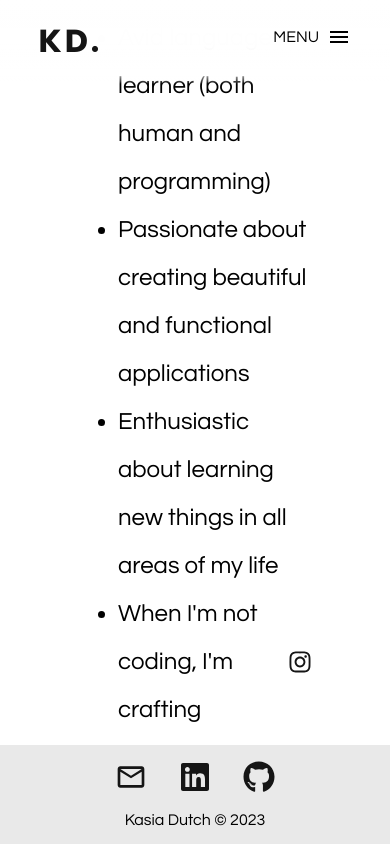
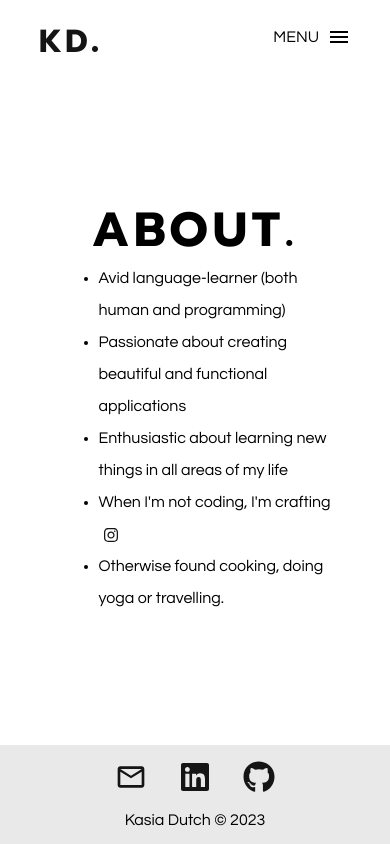
Before and after one commit to kashcoding/kashcoding.github.io, a React (Create React App) app: page /about in a window 390 px wide. Built offline with nearby package versions, Linux system fonts and the light colour scheme.

Commit message:
Improve responsiveness for mobile

```diff
--- a/src/About/About.js
+++ b/src/About/About.js
@@ -11,12 +11,10 @@ function About() {
 					<li>Passionate about creating beautiful and functional applications</li>
 					<li>Enthusiastic about learning new things in all areas of my life</li>
 					<li>
-						<span>
-							When I'm not coding, I'm crafting
-							<a href='https://www.instagram.com/handmadebykash' target='_blank' rel='noreferrer'>
-								<FaInstagram />
-							</a>
-						</span>
+						When I'm not coding, I'm crafting
+						<a href='https://www.instagram.com/handmadebykash' target='_blank' rel='noreferrer'>
+							<FaInstagram />
+						</a>
 					</li>
 					<li>Otherwise found cooking, doing yoga or travelling.</li>
 				</ul>
--- a/src/styles.scss
+++ b/src/styles.scss
@@ -113,6 +113,7 @@ a {
 		display: flex;
 		justify-items: space-around;
 		align-items: center;
+		flex-wrap: wrap;
 	}
 
 	.segment {
@@ -213,21 +214,22 @@ a {
 		width: 60%;
 		line-height: 3rem;
 
-		li {
-			span {
-				display: inline-flex;
-				align-items: center;
-
 		a {
 			display: inline-flex;
 			color: #151515;
 			text-decoration: none;
 			margin-left: 4px;
+			vertical-align: middle;
+
 			&:hover {
 				color: #aaaaaa;
 			}
 		}
-			}
+
+		@media screen and (max-width: 600px) {
+			width: 70%;
+			line-height: 2rem;
+			font-size: 1rem;
 		}
 	}
 
@@ -267,6 +269,13 @@ a {
 		display: flex;
 		flex-direction: column;
 		font-size: 3rem;
+
+		@media screen and (max-width: 600px) {
+			font-size: 2rem;
+		}
+		@media screen and (max-width: 300px) {
+			font-size: 1.5rem;
+		}
 	}
 }
 
@@ -280,5 +289,12 @@ a {
 
 	.heading {
 		font-size: 3rem;
+
+		@media screen and (max-width: 600px) {
+			font-size: 2rem;
+		}
+		@media screen and (max-width: 300px) {
+			font-size: 1.5rem;
 		}
 	}
+}
```
Lines whose indentation alone changed are shown as unchanged.
